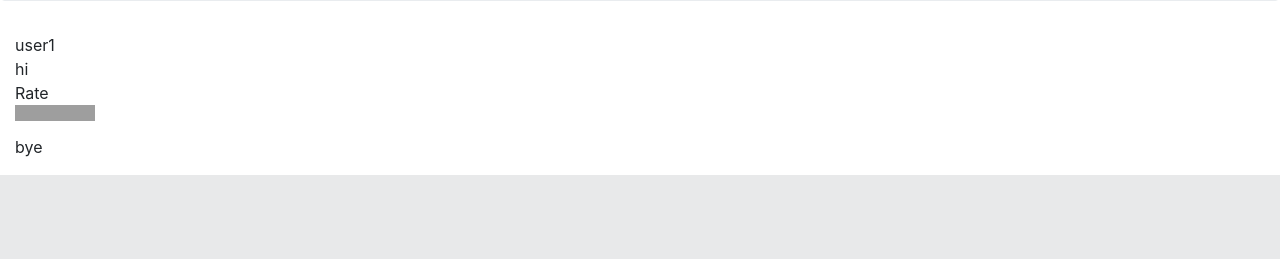
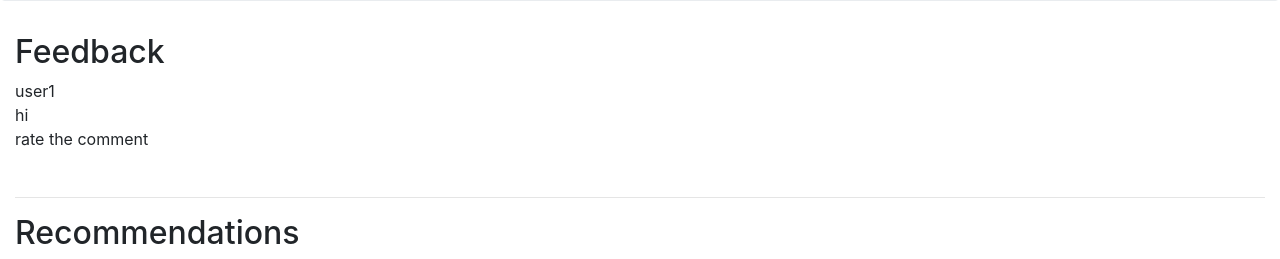
Before and after one commit to RosenZhang/DB-Bookstore-Project, a Django app: page /books/1/ in a window 1280 px wide. Shown: the part 663-922 px from the top of the page. Before the commit the page ends 838 px from the top, so only its background shows below. Run offline with Django 3.2, Linux system fonts and the light colour scheme; some libraries are stand-ins or nearby versions; grey boxes are pictures that could not be loaded.

Commit message:
README fixed and book page layout

```diff
--- a/django_test/bookstore/templates/snippets/css.html
+++ b/django_test/bookstore/templates/snippets/css.html
@@ -1,6 +1,7 @@
 
 <!-- Latest compiled and minified CSS -->
 <link rel="stylesheet" href="https://maxcdn.bootstrapcdn.com/bootstrap/4.0.0-beta.2/css/bootstrap.min.css" integrity="sha384-PsH8R72JQ3SOdhVi3uxftmaW6Vc51MKb0q5P2rRUpPvrszuE4W1povHYgTpBfshb" crossorigin="anonymous">
+<link rel="stylesheet" href="https://cdnjs.cloudflare.com/ajax/libs/font-awesome/4.7.0/css/font-awesome.min.css">
 <style type="text/css">
 
 .title{
@@ -47,6 +48,7 @@
     background-position: 0 0;
 }
 
+
 .rating-star,
 .rating:hover .rating-star {
     position: relative;
@@ -54,8 +56,11 @@
     display: block;
     width: 16px;
     height: 16px;
-    background: url('/samples/star-rating/star.png') 0 -16px;
+    background: url('/static/star.png') 0 16px;
+    background-repeat: no-repeat;
+    background-size: 16px 16px;
 }
+
 
 
 
--- a/django_test/bookstore/userbook/templates/book.html
+++ b/django_test/bookstore/userbook/templates/book.html
@@ -31,18 +31,16 @@
 
 
 <!-- comments with rating list based on rating,rate and then it will update the database-->
-
+<h2>Feedback</h2>
 <div>
 {% for feedback in feedbacks %}
 <div>{{feedback.Feedback_giver}}</div>
 <div>{{feedback.Fcomment}}</div>
-<div>Rate</div>
-{% endfor %}
-</div>
+<div>rate the comment</div>
 <span class="rating">
     <input type="radio" class="rating-input"
            id="rating-input-1-5" name="rating-input-1">
-    <label for="rating-input-1-5" class="rating-star"></label>
+    <label for="rating-input-1-5" class="rating-star" ></label>
     <input type="radio" class="rating-input"
            id="rating-input-1-4" name="rating-input-1">
     <label for="rating-input-1-4" class="rating-star"></label>
@@ -56,8 +54,24 @@
            id="rating-input-1-1" name="rating-input-1">
     <label for="rating-input-1-1" class="rating-star"></label>
 </span>
-<p>bye</p>
+{% endfor %}
+</div>
+
+
 <!-- recommendation, highest buy based on the -->
+<hr>
+<h2>Recommendations</h2>
+<div class="card-group">
+	{% for recommendation in recommendations %}
+  <div class="card col-xs-6 col-md-3">
+    <img class="card-img-top" src={{ recommendation.piclink }}>
+    <div class="card-body">
+      <p class="card-text">{{recommendation.title}}</p>
+    </div>
+  </div>
+  {% endfor %}
+</div>
+
 
 
 
--- a/django_test/bookstore/userbook/views.py
+++ b/django_test/bookstore/userbook/views.py
@@ -8,5 +8,8 @@
 
 def book_view(request,ISBN13=None):
 	template='book.html'
-	context={'book':{'piclink':'https://about.canva.com/wp-content/uploads/sites/3/2015/01/children_bookcover.png','title':'Fred the lonely monster','format':'paperback','ISBN13':ISBN13,"authors":'author_name'},'feedbacks':[{'Feedback_giver':'user1','Fcomment':'hi'}]}
+	context={'book':{'piclink':'https://about.canva.com/wp-content/uploads/sites/3/2015/01/children_bookcover.png','title':'Fred the lonely monster','format':'paperback','ISBN13':ISBN13,"authors":'author_name'},
+	'feedbacks':[{'Feedback_giver':'user1','Fcomment':'hi'}],
+	'recommendations':[{'title':'a girl','piclink':'https://about.canva.com/wp-content/uploads/sites/3/2015/01/children_bookcover.png'},{'title':'two girls','piclink':'https://about.canva.com/wp-content/uploads/sites/3/2015/01/children_bookcover.png'}]
+	}
 	return render(request,template,context)
```
Also changed, not shown: django_test/bookstore/userbook/static/star.png (added).
